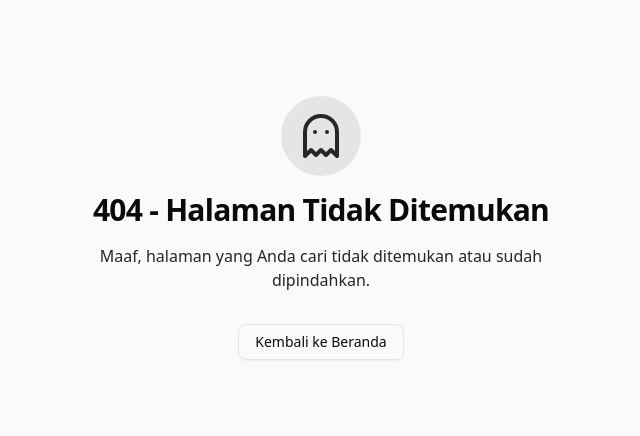
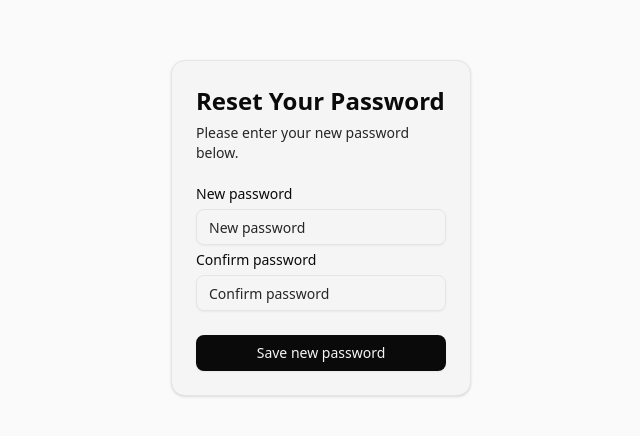
Before and after one commit to Raka-coder/next-finance-record, a Next.js app: page /update-password in a window 1280 px wide. Before the commit this address had no page. Shown: the part 172-608 px from the top of the page, without its empty margins (319-959 px from the left). Built offline with nearby package versions, Linux system fonts and the light colour scheme; no server answers.

Commit message:
add: create Forgot Password and Update Password pages with respective forms

```diff
--- /dev/null
+++ b/src/app/(auth)/forgot-password/page.tsx
@@ -0,0 +1,9 @@
+import { ForgotPasswordForm } from "@/components/auth-component/forgot-password/forgot-password-form"
+
+export default function page() {
+  return (
+    <div>
+        <ForgotPasswordForm />
+    </div>
+  )
+}
--- /dev/null
+++ b/src/app/(auth)/update-password/page.tsx
@@ -0,0 +1,9 @@
+import { UpdatePasswordForm } from "@/components/auth-component/update-password/update-password-form"
+
+export default function page() {
+  return (
+    <div>
+        <UpdatePasswordForm />
+    </div>
+  )
+}
```
